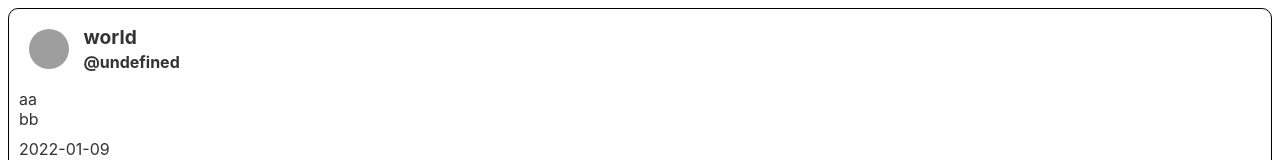
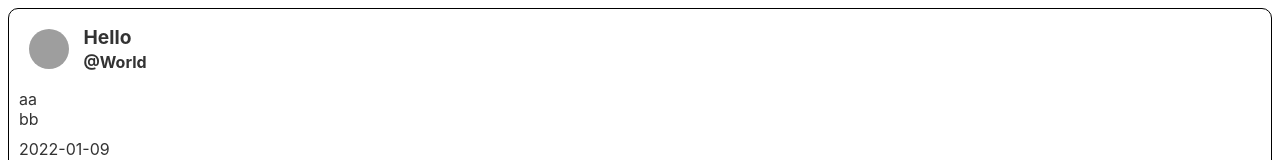
Before and after one commit to WatanukiWolf/blogparts, a Svelte app: page / in a window 1280 px wide. Shown: the top 160 px of the page. Built offline with nearby package versions, Linux system fonts and the light colour scheme; grey boxes are pictures that could not be loaded.

Commit message:
[mod] src/App.svelte src/main.ts
Small change

```diff
--- a/src/App.svelte
+++ b/src/App.svelte
@@ -5,7 +5,7 @@ let modalOn = false;
 $: modalStyle = "display: " + (modalOn? "block": "none") + ";";
 
 function toggleModalWindow(e) {
-    modalOn != modalOn;
+    modalOn = !modalOn;
 }
 </script>
 
@@ -36,7 +36,7 @@ function toggleModalWindow(e) {
 	    </ul>
 	</footer>
     </article>
-    <div class="modal" style={modalStyle}>
+    <div on:click={toggleModalWindow} class="modal" style={modalStyle}>
 	<div class="content">
 	    <header>
 		<img src="https://picsum.photos/200">
--- a/src/main.ts
+++ b/src/main.ts
@@ -3,7 +3,8 @@ import App from './App.svelte';
 const app = new App({
 	target: document.body,
 	props: {
-		name: 'world'
+	    id: 'World',
+	    name: 'Hello'
 	}
 });
 
```
